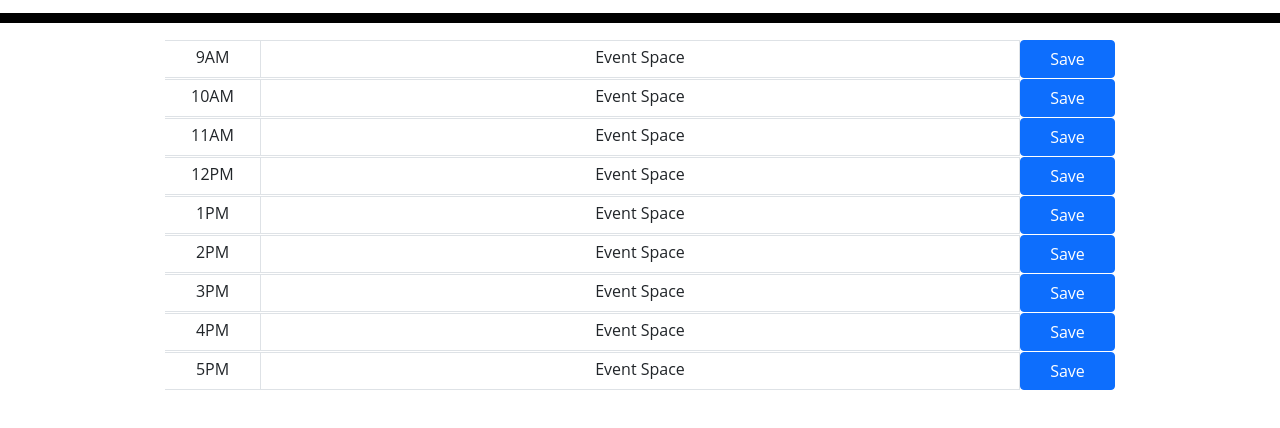
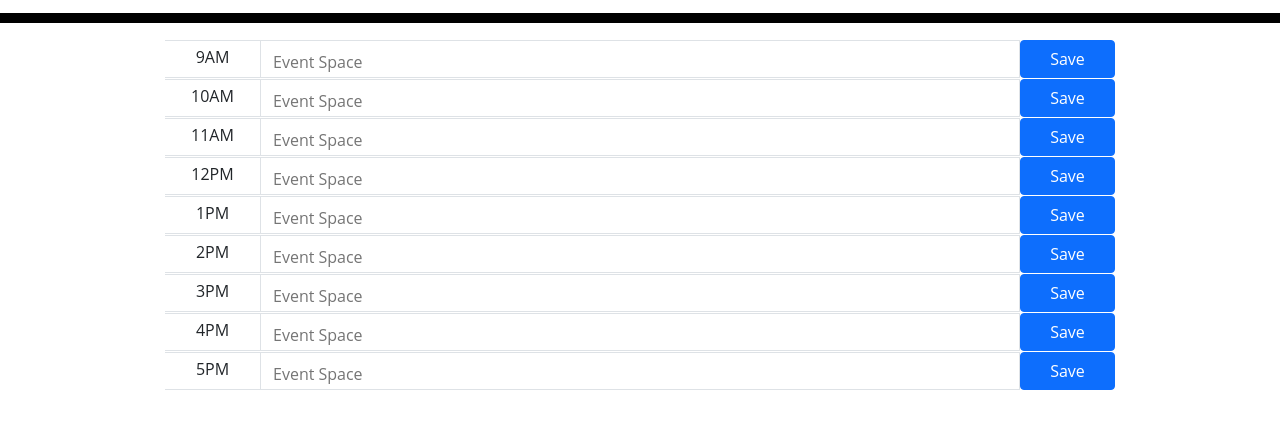
Before and after one commit to Asante-Rashid/work-day-scheduler, a plain HTML site: page index.html in a window 1280 px wide. Shown: the part 108-536 px from the top of the page. Drawn offline with nearby package versions, Linux system fonts and the light colour scheme; a script that the page names is missing.

Commit message:
changed middle <div> to text input

```diff
--- a/index.html
+++ b/index.html
@@ -8,7 +8,7 @@
     <!-- bootstrap CDN -->
     <link href="https://cdn.jsdelivr.net/npm/bootstrap@5.0.0-beta1/dist/css/bootstrap.min.css" rel="stylesheet"
         integrity="sha384-giJF6kkoqNQ00vy+HMDP7azOuL0xtbfIcaT9wjKHr8RbDVddVHyTfAAsrekwKmP1" crossorigin="anonymous">
-        <link rel="stylesheet" href="./style.css" />
+    <link rel="stylesheet" href="./style.css" />
 </head>
 
 <body>
@@ -22,63 +22,63 @@
             <div class="col-md-1"></div>
             <div class="col-md-1 pt-2 border-top border-bottom">9AM</div>
             <!-- subtractive border not working -->
-            <div class="col-md-8 border pt-2">Event Space</div>
+            <input  class="col-md-8 border pt-2 event" placeholder="Event Space"></input>
             <div class="col-md-1 btn btn-primary">Save</div>
             <div class="col-md-1"></div>
-          </div>
+        </div>
         <div class="row h-25">
             <div class="col-md-1"></div>
             <div class="col-md-1 pt-2 border-top border-bottom">10AM</div>
-            <div class="col-md-8 border pt-2">Event Space</div>
+            <input  class="col-md-8 border pt-2 event" placeholder="Event Space"></input>
             <div class="col-md-1 btn btn-primary">Save</div>
             <div class="col-md-1"></div>
         </div>
         <div class="row h-25">
             <div class="col-md-1"></div>
             <div class="col-md-1 pt-2 border-top border-bottom">11AM</div>
-            <div class="col-md-8 border pt-2">Event Space</div>
+            <input  class="col-md-8 border pt-2 event" placeholder="Event Space"></input>
             <div class="col-md-1 btn btn-primary">Save</div>
             <div class="col-md-1"></div>
-          </div>
+        </div>
         <div class="row h-25">
             <div class="col-md-1"></div>
             <div class="col-md-1 pt-2 border-top border-bottom">12PM</div>
-            <div class="col-md-8 border pt-2">Event Space</div>
+            <input  class="col-md-8 border pt-2 event" placeholder="Event Space"></input>
             <div class="col-md-1 btn btn-primary">Save</div>
             <div class="col-md-1"></div>
         </div>
         <div class="row h-25">
             <div class="col-md-1"></div>
             <div class="col-md-1 pt-2 border-top border-bottom">1PM</div>
-            <div class="col-md-8 border pt-2">Event Space</div>
+            <input  class="col-md-8 border pt-2 event" placeholder="Event Space"></input>
             <div class="col-md-1 btn btn-primary">Save</div>
             <div class="col-md-1"></div>
-          </div>
+        </div>
         <div class="row h-25">
             <div class="col-md-1"></div>
             <div class="col-md-1 pt-2 border-top border-bottom">2PM</div>
-            <div class="col-md-8 border pt-2">Event Space</div>
+            <input  class="col-md-8 border pt-2 event" placeholder="Event Space"></input>
             <div class="col-md-1 btn btn-primary">Save</div>
             <div class="col-md-1"></div>
         </div>
         <div class="row h-25">
             <div class="col-md-1"></div>
             <div class="col-md-1 pt-2 border-top border-bottom">3PM</div>
-            <div class="col-md-8 border pt-2">Event Space</div>
+            <input  class="col-md-8 border pt-2 event" placeholder="Event Space"></input>
             <div class="col-md-1 btn btn-primary">Save</div>
             <div class="col-md-1"></div>
         </div>
         <div class="row h-25">
             <div class="col-md-1"></div>
             <div class="col-md-1 pt-2 border-top border-bottom">4PM</div>
-            <div class="col-md-8 border pt-2">Event Space</div>
+            <input  class="col-md-8 border pt-2 event" placeholder="Event Space"></input>
             <div class="col-md-1 btn btn-primary">Save</div>
             <div class="col-md-1"></div>
-          </div>
+        </div>
         <div class="row h-25">
             <div class="col-md-1"></div>
             <div class="col-md-1 pt-2 border-top border-bottom">5PM</div>
-            <div class="col-md-8 border pt-2">Event Space</div>
+            <input  class="col-md-8 border pt-2 event" placeholder="Event Space"></input>
             <div class="col-md-1 btn btn-primary">Save</div>
             <div class="col-md-1"></div>
         </div>
@@ -91,14 +91,19 @@
     <script src="https://cdn.jsdelivr.net/npm/bootstrap@5.0.0-beta1/dist/js/bootstrap.bundle.min.js"
         integrity="sha384-ygbV9kiqUc6oa4msXn9868pTtWMgiQaeYH7/t7LECLbyPA2x65Kgf80OJFdroafW"
         crossorigin="anonymous"></script>
-
+    <!-- CDN for date-fns... i think -->
+    <!-- moment.js can still be used btw -->
+    <script src="https://cdnjs.cloudflare.com/ajax/libs/date-fns/1.30.1/date_fns.min.js"></script>
 
     <script type="text/javascript">
-    // Main code goes here
-    import isToday from "date-fns";
-    console.log(isToday(date));
-     var dateToday = format(new Date(), "cccc LLLL d, yyyy");
-     console.log(dateToday);
+
+        var saveButton = $("#btn")
+
+        saveButton.addEventListener("click", function (event) {
+            event.preventDefault();
+
+            var eventSpave = $("#event").value;
+        }
     </script>
 </body>
 
```
